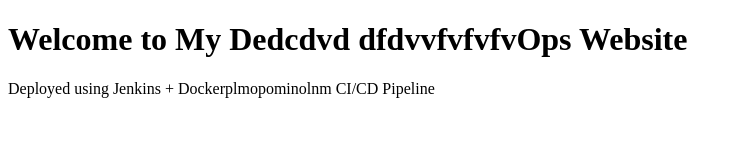
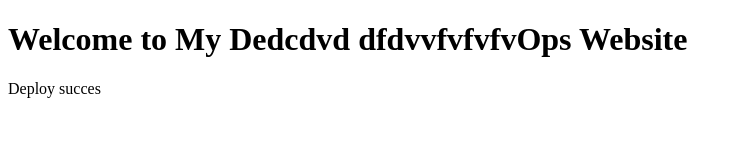
Before and after one commit to Shubham8698-8/jenkins-docker-cicd-website, a plain HTML site: page index.html in a window 1280 px wide. Shown: the whole page, without its empty margins (0-742 px from the left). Drawn offline with Linux system fonts and the light colour scheme.

Commit message:
Update index.html

```diff
--- a/index.html
+++ b/index.html
@@ -5,6 +5,6 @@
 </head>
 <body>
   <h1>Welcome to My Dedcdvd dfdvvfvfvfvOps Website</h1>
-  <p>Deployed using Jenkins + Dockerplmopominolnm CI/CD Pipeline</p>
+  <p>Deploy succes</p>
 </body>
 </html>
```
